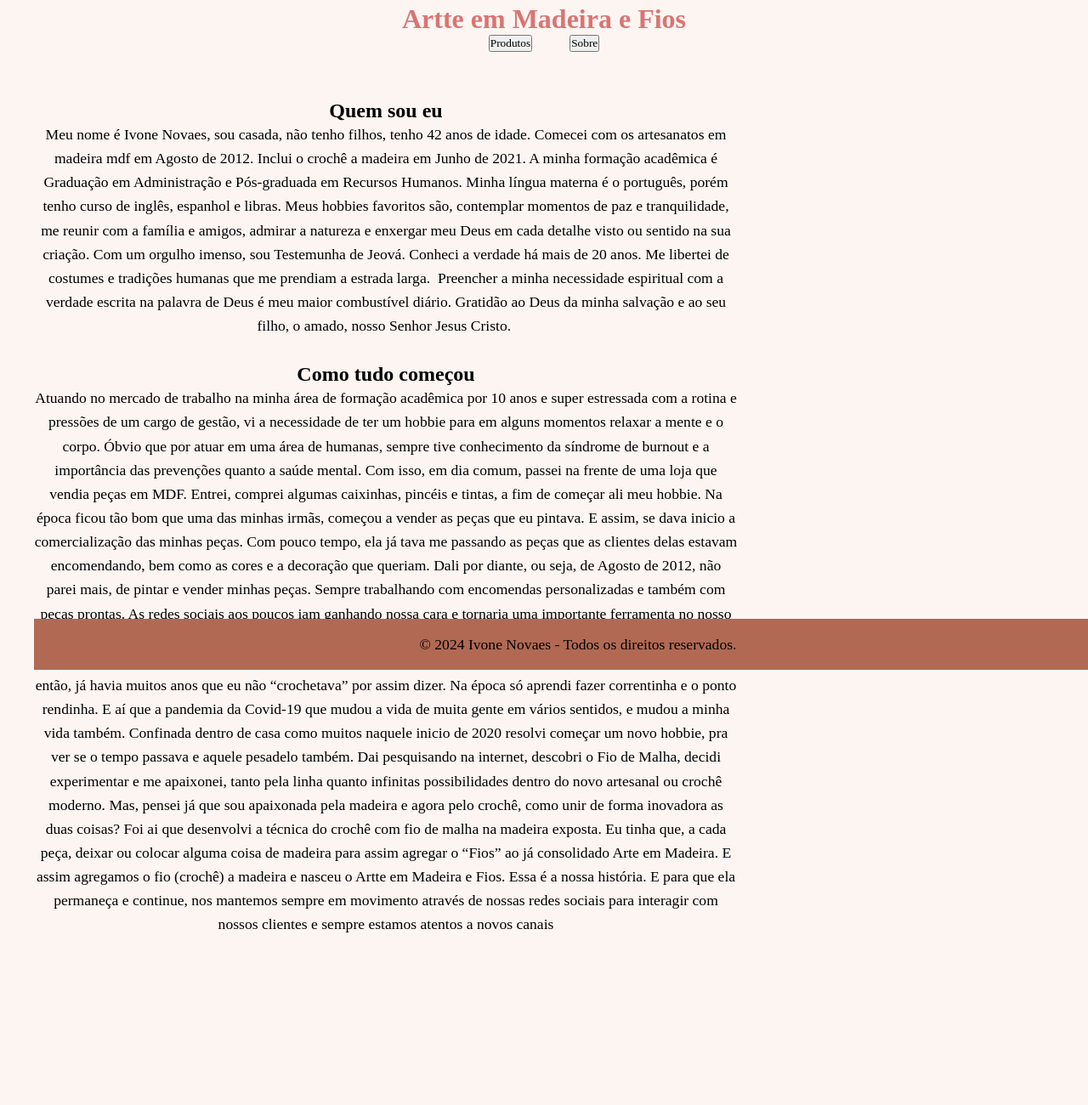
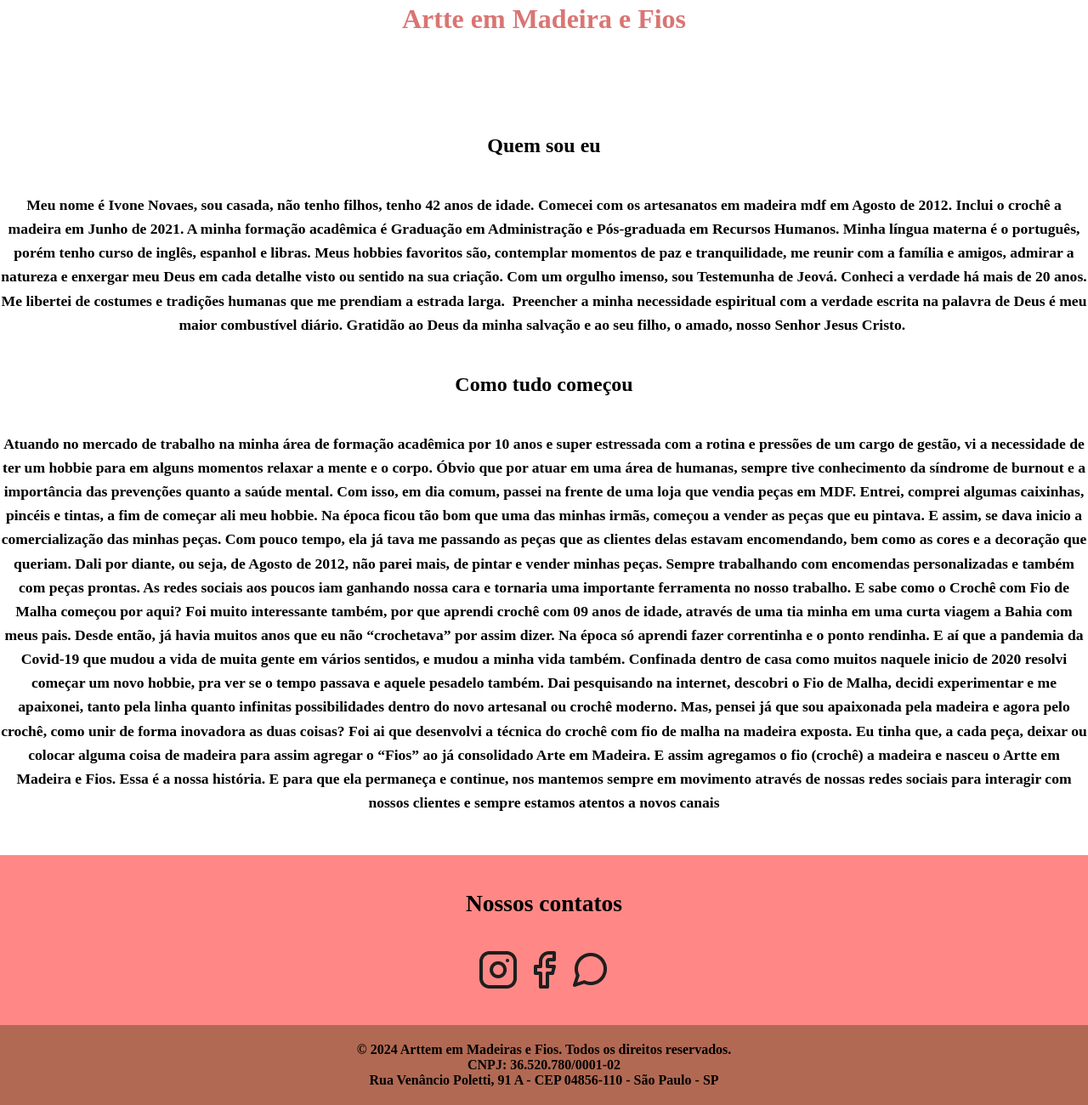
Before and after one commit to r1ickk/Projeto_Daniel, a plain HTML site: page Web code/Sobre/index.html in a window 1280 px wide. Shown: the part 12-1312 px from the top of the page at 85% size. Before the commit the page ends 1184 px from the top, so only its background shows below. Drawn offline with Linux system fonts and the light colour scheme; a web font is replaced by a local one.

Commit message:
14/11
Finalização da página "Sobre". Adição dos links "Instagram", "Facebook" e "Loja Virtual". Resta somente o link que redireciona ao Whatsapp e a página de produtos.

```diff
--- a/Web code/Sobre/index.html
+++ b/Web code/Sobre/index.html
@@ -16,11 +16,10 @@
 </head>
 
 <body>
-
     <header>
         <h1>Artte em Madeira e Fios</h1>
         <nav><a href="https://www.google.com/" target="_blank"><button class="link2">Produtos</button></a>
-            <a href="https://www.google.com/" target="_blank"><button class="link2">Sobre</button></a>
+            <a href="../Home/index.html" target="_blank"><button class="link2">Home</button></a>
         </nav>
     </header>
 
@@ -77,11 +76,27 @@
                 </p>
             </section>
 
-            <div class="footer">
-                <!-- Alinhar rodapé para que ele fique completo na página -->
-                <p>&copy; 2024 Ivone Novaes - Todos os direitos reservados.</p>
+            <div class="Contact-p">
+                <p>Nossos contatos</p>
+                <div class="Contact-footer">
+                    <!-- Colocar os links referentes as redes socias delas - Instagram, facebook e Whatsapp -->
+                    <a href="https://www.instagram.com/artteemmadeiraefios/" target="_blank"><button class="social_media"><img
+                                src="../Assets/Instagram.png" alt="ig"></button></a>
+                    <a href="https://www.instagram.com/artteemmadeiraefios/" target="_blank"><button class="social_media"><img
+                                src="../Assets/Facebook.png" alt="fb"></button></link></a>
+                    <a href="https://www.google.com/" target="_blank">
+                        <link><button class="social_media"><img src="../Assets/Message circle.png" alt="whats"></button>
+                    </a>
+                </div>
             </div>
 
+            <footer>
+                <div class="address">
+                    © 2024 Arttem em Madeiras e Fios. Todos os direitos reservados.<br>
+                    CNPJ: 36.520.780/0001-02<br>
+                    Rua Venâncio Poletti, 91 A - CEP 04856-110 - São Paulo - SP
+                </div>
+            </footer>
 </body>
 
 </html>
--- a/Web code/Sobre/style.css
+++ b/Web code/Sobre/style.css
@@ -6,7 +6,7 @@
 }
 
 body {
-    background-color: #fdf5f2;
+    background-color: #ffffff;
     text-align: center;
 }
 
@@ -21,35 +21,37 @@ header h1 {
 }
 
 nav {
-    background-color: #fdf5f2;
     overflow: hidden;
 }
 
-nav a {
-    padding: 14px 20px;
-    text-decoration: none;
+nav {
+    margin-top: 10px;
+    margin-left: 1550px;
+    align-self: center;
+}
+
+.link2 {
+    background-color: #d97573;
+    border: none;
+    padding: 10px 20px;
+    margin: 5px;
+    border-radius: 20px;
+    font-size: 1em;
+    color: #ffffff;
+    cursor: pointer;
+    font-weight: bold;
 }
 
 .container {
-    display: flex;
-    justify-content: space-between;
-    padding: 20px;
+    font-weight: 600;
 }
 
-.main-content {
-    flex: 0 0 70%;
-    padding: 20px;
-    border-radius: 8px;
+.post{
+    line-height: 1rem;
+    margin-bottom: 3rem;
 }
-
-.sidebar {
-    flex: 0 0 25%;
-    padding: 20px;
-    border-radius: 8px;
-}
-
-section {
-    margin-bottom: 20px;
+.post h2 {
+    margin-bottom: 3rem;
 }
 
 h2 {
@@ -62,34 +64,49 @@ p {
     line-height: 1.6;
 }
 
-.footer {
-    text-align: center;
+footer {
     background-color: #b16953;
-    color: #fff;
-    padding: 1em 0;
-    position: fixed;
-    bottom: 0;
-    width: 100%;
+    color: rgb(0, 0, 0);
+    padding: 20px;
+    font-weight: bold;
 }
 
-.post {
-    margin-bottom: 30px;
+footer .footer-links {
+    display: flex;
+    justify-content: center;
+    gap: 20px;
+    margin-top: 20px;
 }
 
-.post h3 {
-    color: #000000;
+footer .footer-links button {
+    background-color: #f7c5c1;
+    color: #333;
+    border: none;
+    padding: 10px 20px;
+    border-radius: 20px;
+    font-size: 1em;
+    cursor: pointer;
 }
 
-.post p {
-    font-size: 1.1em;
-    color: #000000;
+.Contact-footer {
+    background-color: #ff8886;
 }
 
-.sidebar ul {
-    list-style-type: none;
-    padding-left: 0;
+.Contact-p {
+    background-color: #ff8886;
+    font-weight: bold;
+    font-size: 25px;
+    color: #fff;
+    height: 200px;
+    display: flex;
+    flex-direction: column;
+    align-items: center;
+    justify-content: center;
 }
 
-.sidebar li {
-    margin-bottom: 10px;
+.social_media {
+    cursor: pointer;
+    background-color: #33333300;
+    border: none;
+    margin-top: 2rem;
 }
```
Also changed, not shown: Web code/Home/index.html (+4 -4 lines).
